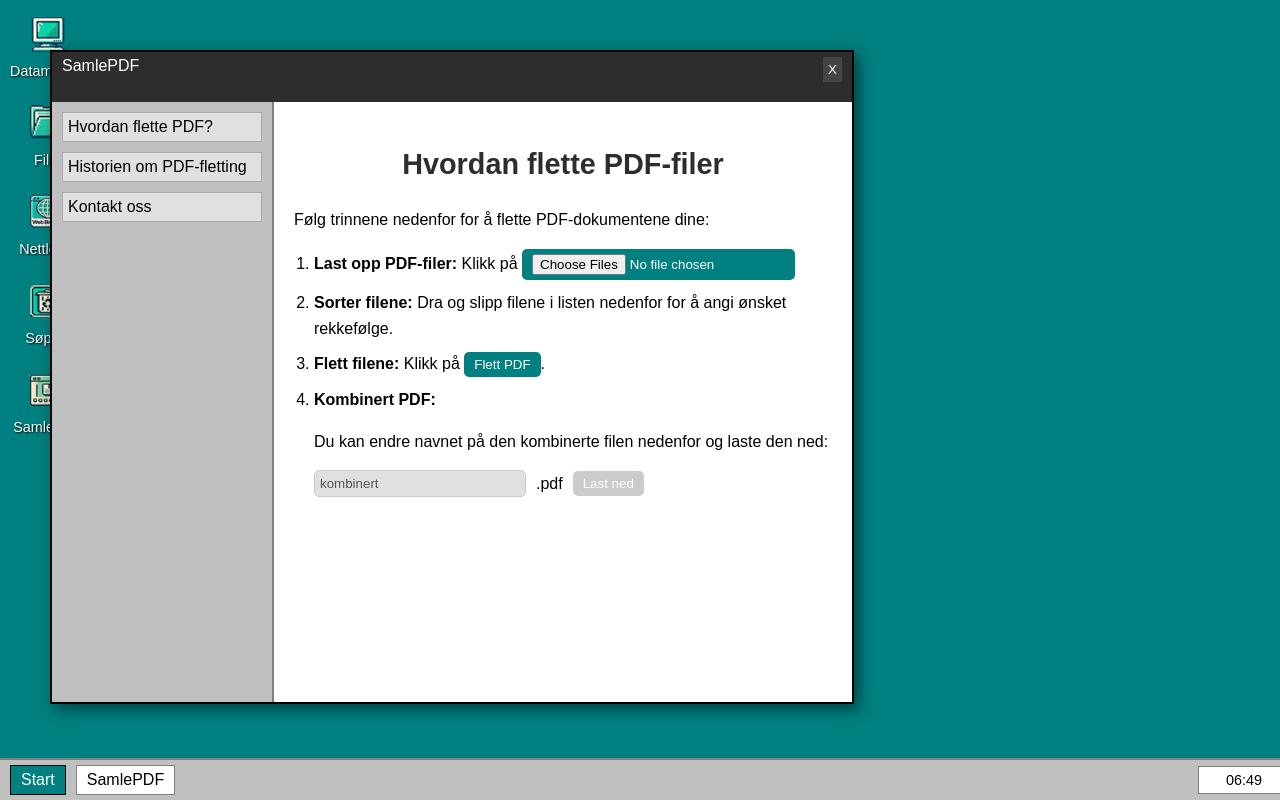
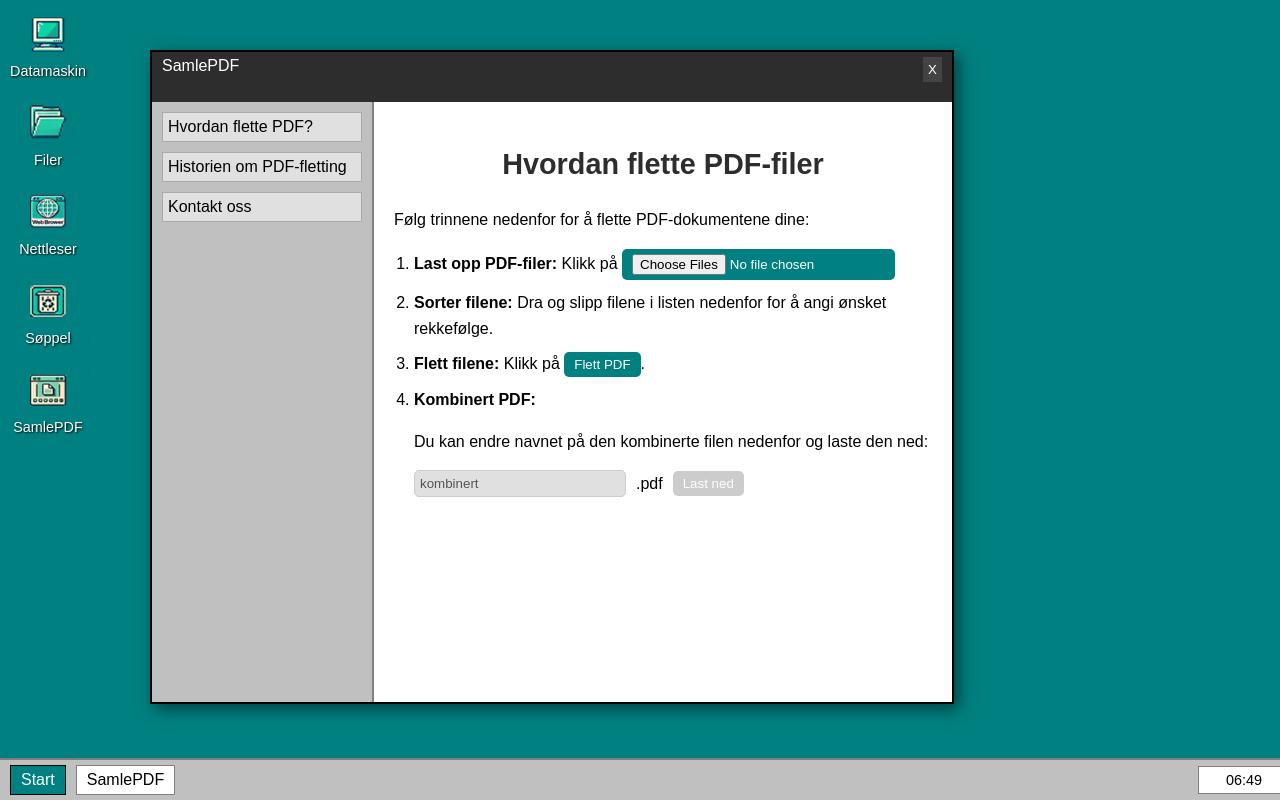
Before and after one commit to Orjanhell/SamlePDF, a Flask app: page / in a window 1280 px wide. Run offline with Flask 3, Linux system fonts and the light colour scheme.

Commit message:
Update styles.css
Flyttet .window 100px

```diff
--- a/static/css/styles.css
+++ b/static/css/styles.css
@@ -115,7 +115,7 @@ body {
 .window {
     position: absolute;
     top: 50px;
-    left: 50px;
+    left: 150px;
     width: 800px;
     height: auto;
     min-height: 600px;
```
